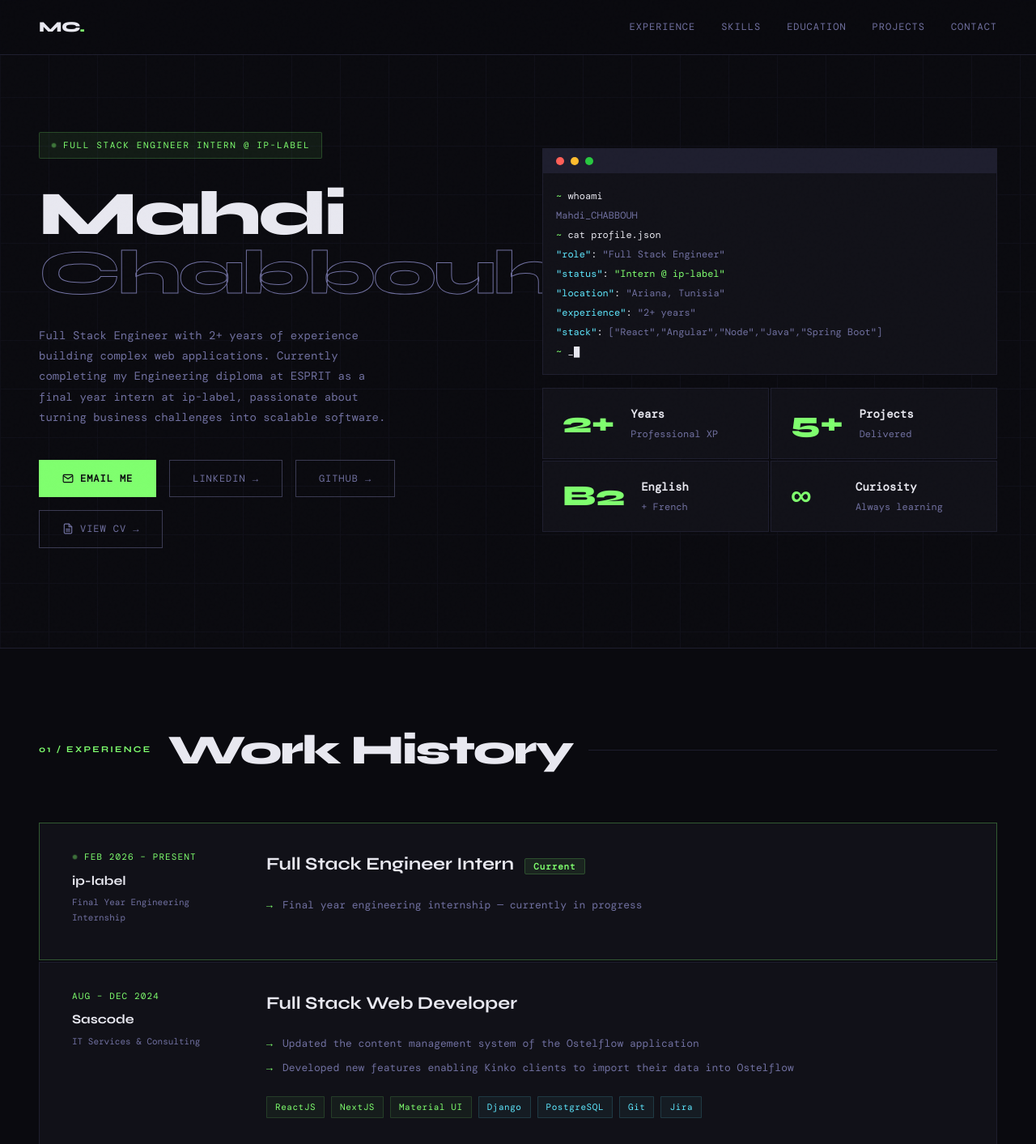
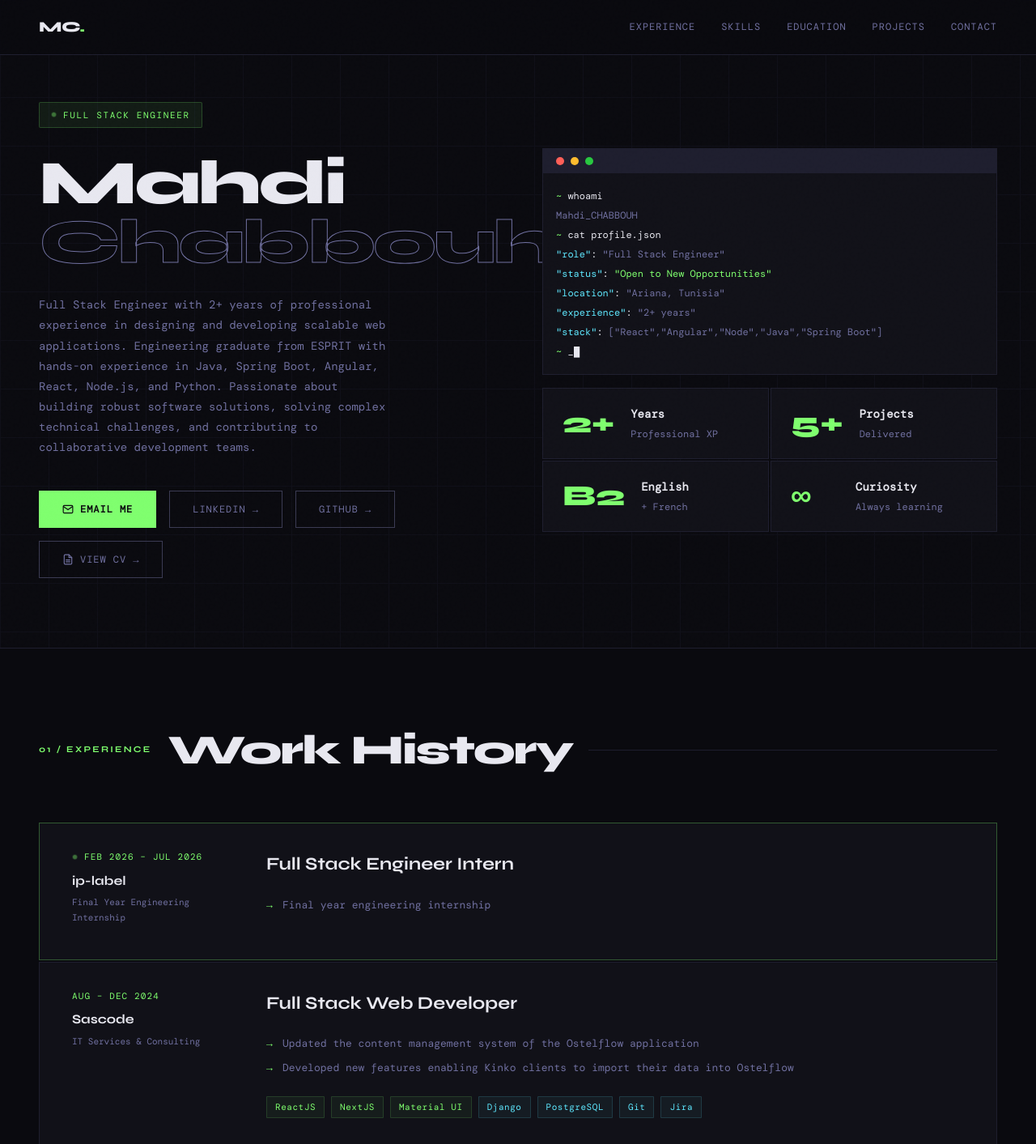
Before and after one commit to Mahdi1920/Mahdi1920.github.io, a plain HTML site: page index.html in a window 1280 px wide. Shown: the top 1413 px of the page at 81% size. Drawn offline with nearby package versions, Linux system fonts and the light colour scheme; a web font is replaced by a local one.

Commit message:
Update profile information and internship details
Updated job title and status to reflect current role and opportunities. Revised educational details to indicate completion timeline.

```diff
--- a/index.html
+++ b/index.html
@@ -644,10 +644,10 @@
 <!-- HERO -->
 <section id="hero">
   <div class="hero-left">
-    <div class="hero-badge">Full Stack Engineer Intern @ ip-label</div>
+    <div class="hero-badge">Full Stack Engineer</div>
     <h1>Mahdi<br><span class="line2">Chabbouh</span></h1>
     <p class="hero-desc">
-      Full Stack Engineer with 2+ years of experience building complex web applications. Currently completing my Engineering diploma at ESPRIT as a final year intern at ip-label, passionate about turning business challenges into scalable software.
+      Full Stack Engineer with 2+ years of professional experience in designing and developing scalable web applications. Engineering graduate from ESPRIT with hands-on experience in Java, Spring Boot, Angular, React, Node.js, and Python. Passionate about building robust software solutions, solving complex technical challenges, and contributing to collaborative development teams.
     </p>
     <div class="hero-cta">
       <a href="/cdn-cgi/l/email-protection#ea878b828e8389828b8888859f82d3d2aa8d878b8386c4898587" class="btn btn-primary">
@@ -679,7 +679,7 @@
         <div class="t-out">Mahdi_CHABBOUH</div>
         <div><span class="t-prompt">~</span> <span class="t-cmd">cat profile.json</span></div>
         <div><span class="t-key">"role"</span>: <span class="t-out">"Full Stack Engineer"</span></div>
-        <div><span class="t-key">"status"</span>: <span style="color:var(--accent)">"Intern @ ip-label"</span></div>
+        <div><span class="t-key">"status"</span>: <span style="color:var(--accent)">"Open to New Opportunities"</span></div>
         <div><span class="t-key">"location"</span>: <span class="t-out">"Ariana, Tunisia"</span></div>
         <div><span class="t-key">"experience"</span>: <span class="t-out">"2+ years"</span></div>
         <div><span class="t-key">"stack"</span>: <span class="t-out">["React","Angular","Node","Java","Spring Boot"]</span></div>
@@ -721,15 +721,15 @@
       <div class="exp-meta">
         <div class="exp-period" style="display:flex;align-items:center;gap:8px;">
           <span style="width:7px;height:7px;background:var(--accent);border-radius:50%;display:inline-block;animation:pulse 2s infinite;flex-shrink:0"></span>
-          Feb 2026 – Present
+          Feb 2026 – Jul 2026
         </div>
         <div class="exp-company">ip-label</div>
         <div class="exp-type">Final Year Engineering Internship</div>
       </div>
       <div class="exp-content">
-        <div class="exp-role">Full Stack Engineer Intern <span style="font-size:11px;color:var(--accent);background:rgba(127,255,110,0.08);border:1px solid rgba(127,255,110,0.2);padding:2px 10px;border-radius:2px;margin-left:8px;font-family:var(--font-mono);letter-spacing:0.08em">Current</span></div>
+        <div class="exp-role">Full Stack Engineer Intern</div>
         <ul class="exp-bullets">
-          <li>Final year engineering internship — currently in progress</li>
+          <li>Final year engineering internship </li>
         </ul>
       </div>
     </div>
@@ -871,9 +871,9 @@
 
   <div class="edu-grid">
     <div class="edu-card reveal" data-year="'22">
-      <div class="edu-degree">Engineering Diploma (In Progress)</div>
+      <div class="edu-degree">National Engineering Diploma</div>
       <div class="edu-school">ESPRIT</div>
-      <div class="edu-detail">National Engineering Diploma · 2022 – Present</div>
+      <div class="edu-detail">Software Engineering · Evening Classes · 2022 – 2026</div>
     </div>
     <div class="edu-card reveal" data-year="'21">
       <div class="edu-degree">Applied Licence</div>
@@ -1000,7 +1000,7 @@
 <!-- FOOTER -->
 <footer>
   <span>© 2026 Mahdi CHABBOUH</span>
-  <span>Ariana, Tunisia — Full Stack Engineer Intern @ ip-label</span>
+  <span>Ariana, Tunisia — Full Stack Engineer</span>
 </footer>
 
 <script>
```
